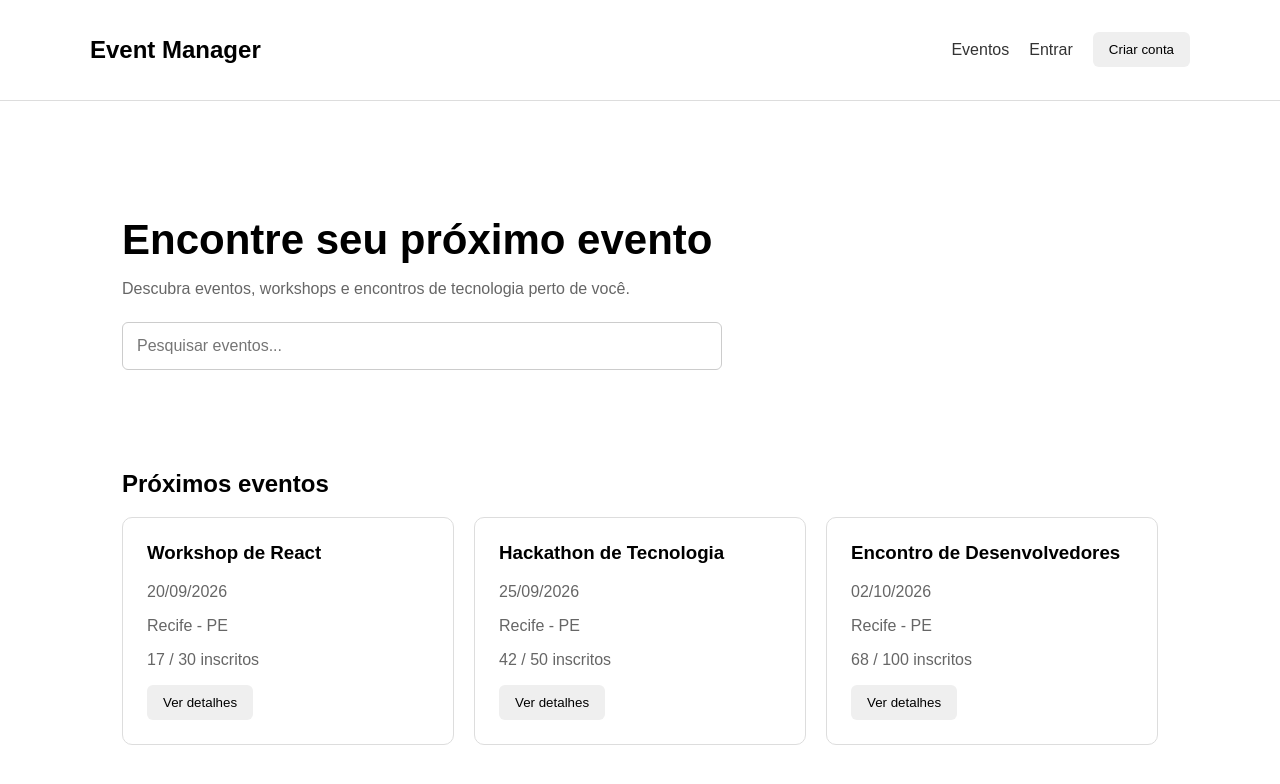
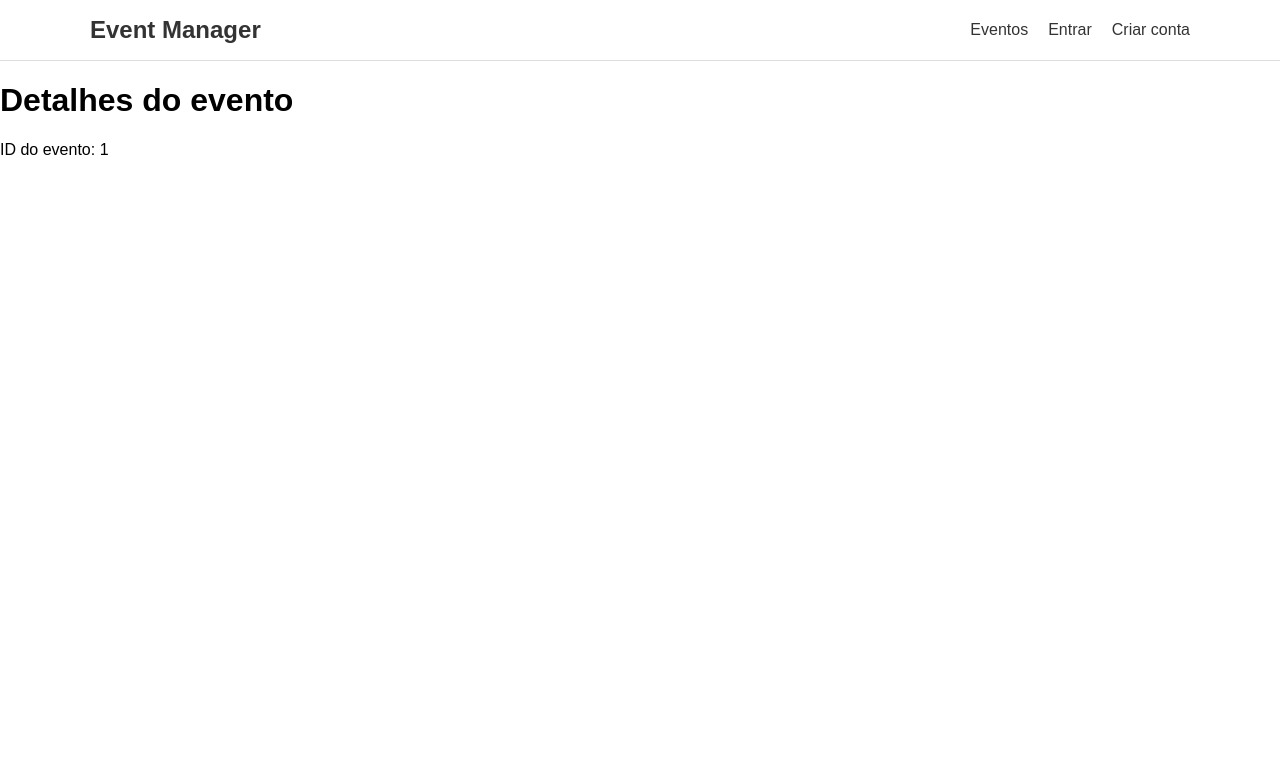
Before and after one commit to HebSP/event-manager, a React (Vite) app in the folder frontend/: page /events/1 in a window 1280 px wide. Shown: the top 784 px of the page. Built offline with nearby package versions, Linux system fonts and the light colour scheme.

Commit message:
feat(routes): add pages and routing for management

```diff
--- a/frontend/package.json
+++ b/frontend/package.json
@@ -11,7 +11,8 @@
   },
   "dependencies": {
     "react": "^19.2.8",
-    "react-dom": "^19.2.8"
+    "react-dom": "^19.2.8",
+    "react-router-dom": "^7.18.3"
   },
   "devDependencies": {
     "@eslint/js": "^10.0.1",
--- a/frontend/src/App.css
+++ b/frontend/src/App.css
@@ -10,6 +10,11 @@
   display: flex;
   align-items: center;
   justify-content: space-between;
+}
+
+.header-content > a {
+  text-decoration: none;
+  color: inherit;
 }
 
 .header nav {
@@ -29,6 +34,10 @@
   border: none;
   border-radius: 6px;
   cursor: pointer;
+}
+
+.header h2 {
+  margin: 0;
 }
 
 .hero {
--- a/frontend/src/App.tsx
+++ b/frontend/src/App.tsx
@@ -1,13 +1,27 @@
+import { BrowserRouter, Routes, Route } from 'react-router-dom'
+
 import Header from './components/Header'
 import Home from './pages/Home'
+import Login from './pages/Login'
+import Register from './pages/Register'
+import EventDetails from './pages/EventDetails'
+import CreateEvent from './pages/CreateEvent'
+
 import './App.css'
 
 function App() {
   return (
-    <>
+    <BrowserRouter>
       <Header />
-      <Home />
-    </>
+
+      <Routes>
+        <Route path="/" element={<Home />} />
+        <Route path="/login" element={<Login />} />
+        <Route path="/register" element={<Register />} />
+        <Route path="/events/create" element={<CreateEvent />} />
+        <Route path="/events/:id" element={<EventDetails />} />
+      </Routes>
+    </BrowserRouter>
   )
 }
 
--- a/frontend/src/components/EventCard.tsx
+++ b/frontend/src/components/EventCard.tsx
@@ -1,4 +1,7 @@
+import { Link } from 'react-router-dom'
+
 type Event = {
+  id: number
   title: string
   date: string
   location: string
@@ -22,7 +25,9 @@ function EventCard({ event }: EventCardProps) {
         {event.registered} / {event.capacity} inscritos
       </p>
 
-      <button>Ver detalhes</button>
+      <Link to={`/events/${event.id}`}>
+        <button>Ver detalhes</button>
+      </Link>
     </article>
   )
 }
--- a/frontend/src/components/Header.tsx
+++ b/frontend/src/components/Header.tsx
@@ -1,13 +1,17 @@
+import { Link } from 'react-router-dom'
+
 function Header() {
   return (
     <header className="header">
       <div className="header-content">
-        <h2>Event Manager</h2>
+        <Link to="/">
+          <h2>Event Manager</h2>
+        </Link>
 
         <nav>
-          <a href="#">Eventos</a>
-          <a href="#">Entrar</a>
-          <button>Criar conta</button>
+          <Link to="/">Eventos</Link>
+          <Link to="/login">Entrar</Link>
+          <Link to="/register">Criar conta</Link>
         </nav>
       </div>
     </header>
--- a/frontend/src/data/events.ts
+++ b/frontend/src/data/events.ts
@@ -6,7 +6,7 @@ export type Event = {
   capacity: number
   registered: number
 }
-
+// mock data for events (will be replaced for a real database in the future)
 export const events: Event[] = [
   {
     id: 1,
--- /dev/null
+++ b/frontend/src/pages/CreateEvent.tsx
@@ -0,0 +1,10 @@
+function CreateEvent() {
+  return (
+    <main>
+      <h1>Criar evento</h1>
+      <p>Página para criação de eventos.</p>
+    </main>
+  )
+}
+
+export default CreateEvent
--- /dev/null
+++ b/frontend/src/pages/EventDetails.tsx
@@ -0,0 +1,14 @@
+import { useParams } from 'react-router-dom'
+
+function EventDetails() {
+  const { id } = useParams()
+
+  return (
+    <main>
+      <h1>Detalhes do evento</h1>
+      <p>ID do evento: {id}</p>
+    </main>
+  )
+}
+
+export default EventDetails
--- /dev/null
+++ b/frontend/src/pages/Login.tsx
@@ -0,0 +1,10 @@
+function Login() {
+  return (
+    <main>
+      <h1>Login</h1>
+      <p>Página de login.</p>
+    </main>
+  )
+}
+
+export default Login
--- /dev/null
+++ b/frontend/src/pages/Register.tsx
@@ -0,0 +1,10 @@
+function Register() {
+  return (
+    <main>
+      <h1>Criar conta</h1>
+      <p>Página de cadastro.</p>
+    </main>
+  )
+}
+
+export default Register
```
Also changed, not shown: 1 other file (tests, documents, lock files or other folders).
